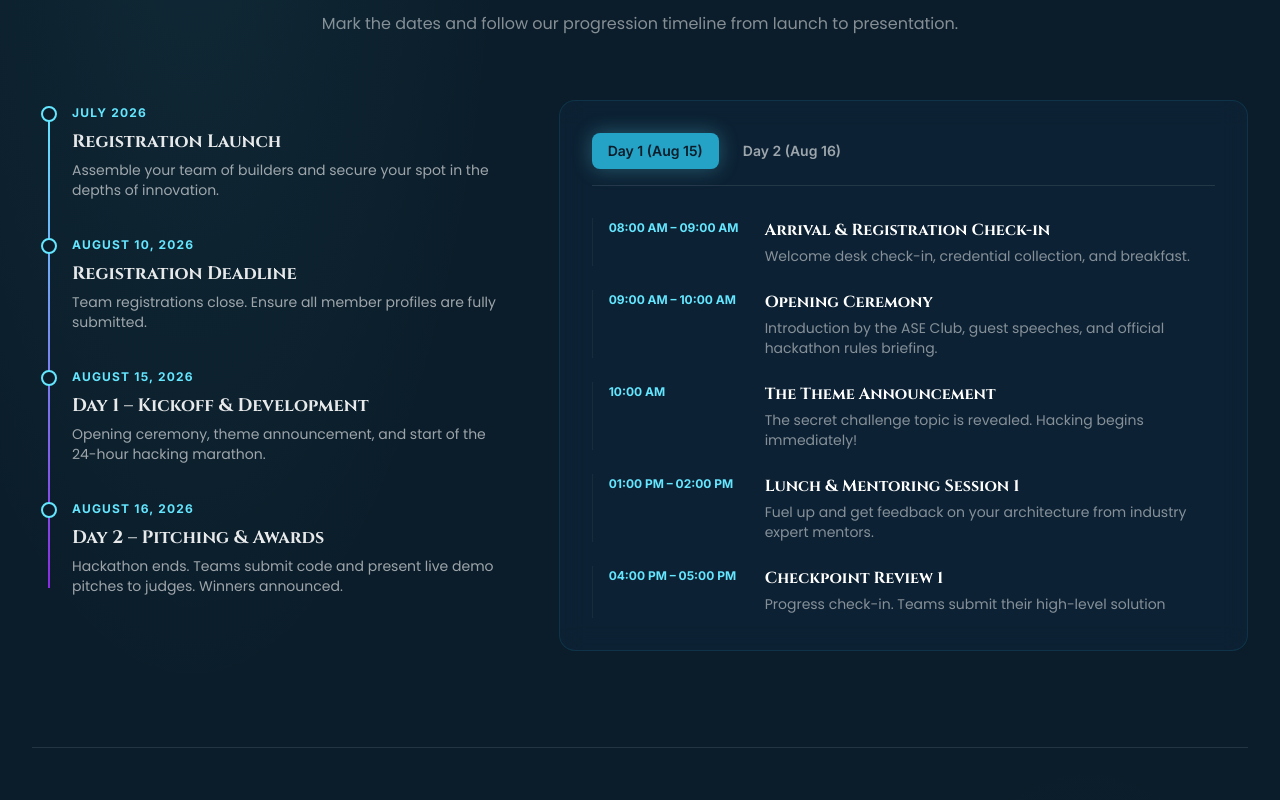
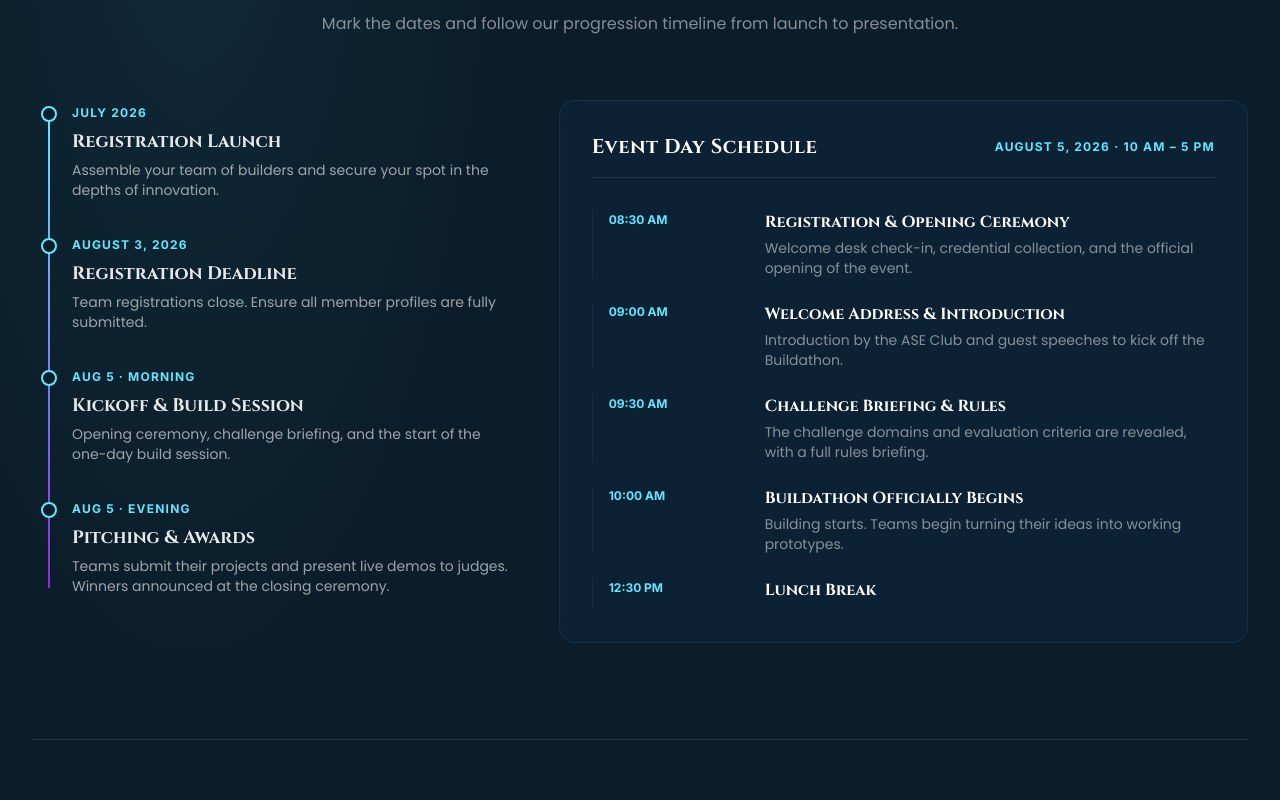
Before and after one commit to ASE-NSBM/PANDORA-Buildathon-Web, a Next.js app: page /about-event in a window 1280 px wide. Shown: the part 2020-2820 px from the top of the page. Built offline with nearby package versions, Linux system fonts and the light colour scheme.

Commit message:
refactor: update event timeline and schedule details for clarity and consistency

```diff
--- a/app/about-event/page.tsx
+++ b/app/about-event/page.tsx
@@ -30,7 +30,7 @@ const OBJECTIVES = [
   {
     icon: Zap,
     title: 'Rapid Prototyping',
-    description: 'Accelerate your ideas from concept to a functioning prototype in just 24 hours.'
+    description: 'Accelerate your ideas from concept to a functioning prototype in a single build day.'
   },
   {
     icon: Target,
@@ -47,43 +47,36 @@ const TIMELINE = [
     status: 'Upcoming'
   },
   {
-    date: 'August 10, 2026',
+    date: 'August 3, 2026',
     title: 'Registration Deadline',
     desc: 'Team registrations close. Ensure all member profiles are fully submitted.',
     status: 'Upcoming'
   },
   {
-    date: 'August 15, 2026',
-    title: 'Day 1 – Kickoff & Development',
-    desc: 'Opening ceremony, theme announcement, and start of the 24-hour hacking marathon.',
-    status: 'Hackathon'
+    date: 'Aug 5 · Morning',
+    title: 'Kickoff & Build Session',
+    desc: 'Opening ceremony, challenge briefing, and the start of the one-day build session.',
+    status: 'Buildathon'
   },
   {
-    date: 'August 16, 2026',
-    title: 'Day 2 – Pitching & Awards',
-    desc: 'Hackathon ends. Teams submit code and present live demo pitches to judges. Winners announced.',
+    date: 'Aug 5 · Evening',
+    title: 'Pitching & Awards',
+    desc: 'Teams submit their projects and present live demos to judges. Winners announced at the closing ceremony.',
     status: 'Awards'
   }
 ]
 
-const SCHEDULE_DAY_1 = [
-  { time: '08:00 AM – 09:00 AM', title: 'Arrival & Registration Check-in', desc: 'Welcome desk check-in, credential collection, and breakfast.' },
-  { time: '09:00 AM – 10:00 AM', title: 'Opening Ceremony', desc: 'Introduction by the ASE Club, guest speeches, and official hackathon rules briefing.' },
-  { time: '10:00 AM', title: 'The Theme Announcement', desc: 'The secret challenge topic is revealed. Hacking begins immediately!' },
-  { time: '01:00 PM – 02:00 PM', title: 'Lunch & Mentoring Session 1', desc: 'Fuel up and get feedback on your architecture from industry expert mentors.' },
-  { time: '04:00 PM – 05:00 PM', title: 'Checkpoint Review 1', desc: 'Progress check-in. Teams submit their high-level solution outline.' },
-  { time: '07:30 PM – 08:30 PM', title: 'Dinner & Mentoring Session 2', desc: 'Technical mentoring focusing on backend, database, and deployment setup.' },
-  { time: '12:00 AM (Midnight)', title: 'Midnight Snack & Chill Out', desc: 'Mini-games and quick coffee breaks to keep the energy levels high.' }
-]
-
-const SCHEDULE_DAY_2 = [
-  { time: '07:00 AM – 08:00 AM', title: 'Rise & Shine Breakfast', desc: 'Morning coffee and fresh meals to prepare for the final sprint.' },
-  { time: '09:00 AM – 10:00 AM', title: 'Checkpoint Review 2 & Mentoring 3', desc: 'Final push. Mentors review demo readiness and presentation decks.' },
-  { time: '10:00 AM', title: 'Hacking Stop & Code Freeze', desc: 'All repositories must be pushed. Late submissions will not be accepted.' },
-  { time: '10:30 AM – 01:00 PM', title: 'Preliminary Round Pitches', desc: 'Teams present 5-minute demos to panel judges. Top teams advance to finals.' },
-  { time: '01:00 PM – 02:00 PM', title: 'Lunch Break', desc: 'Judges deliberate and score sheet verification.' },
-  { time: '02:00 PM – 04:00 PM', title: 'Final Pitch Showcase', desc: 'The top finalist teams pitch live on the main stage to all attendees.' },
-  { time: '04:00 PM – 05:00 PM', title: 'Award Ceremony & Closing', desc: 'Prizes, trophies, certificates distribution, and closing photography.' }
+const SCHEDULE = [
+  { time: '08:30 AM', title: 'Registration & Opening Ceremony', desc: 'Welcome desk check-in, credential collection, and the official opening of the event.' },
+  { time: '09:00 AM', title: 'Welcome Address & Introduction', desc: 'Introduction by the ASE Club and guest speeches to kick off the Buildathon.' },
+  { time: '09:30 AM', title: 'Challenge Briefing & Rules', desc: 'The challenge domains and evaluation criteria are revealed, with a full rules briefing.' },
+  { time: '10:00 AM', title: 'Buildathon Officially Begins', desc: 'Building starts. Teams begin turning their ideas into working prototypes.' },
+  { time: '12:30 PM', title: 'Lunch Break', desc: 'Refuel and regroup before the afternoon development session.' },
+  { time: '01:30 PM', title: 'Development Session Continues', desc: 'Teams keep building, with mentors on hand for technical guidance.' },
+  { time: '04:00 PM', title: 'Project Submission Deadline', desc: 'All repositories must be pushed. Late submissions will not be accepted.' },
+  { time: '04:15 PM', title: 'Team Presentations & Demonstrations', desc: 'Teams present live demos of their solutions to the panel of judges.' },
+  { time: '05:30 PM', title: 'Judges’ Deliberation', desc: 'Judges score the submissions and verify the final results.' },
+  { time: '06:00 PM', title: 'Awards Ceremony & Closing Remarks', desc: 'Prizes, trophies, certificates, and closing photography.' }
 ]
 
 const PRIZES = [
@@ -131,7 +124,7 @@ const FAQS = [
   },
   {
     q: 'Can we use pre-built templates or libraries?',
-    a: 'Yes, using open-source libraries, frameworks, and boilerplates is allowed. However, all project core code, features, and custom designs must be built from scratch during the 24-hour hacking window. Pre-existing projects cannot be submitted.'
+    a: 'Yes, using open-source libraries, frameworks, and boilerplates is allowed. However, all project core code, features, and custom designs must be built from scratch during the build window on event day. Pre-existing projects cannot be submitted.'
   },
   {
     q: 'What should we bring to the venue?',
@@ -144,7 +137,6 @@ const FAQS = [
 ]
 
 export default function AboutEventPage() {
-  const [activeDay, setActiveDay] = useState<'day1' | 'day2'>('day1')
   const [openFaq, setOpenFaq] = useState<number | null>(null)
 
   const [mousePos1, setMousePos1] = useState({ x: 0, y: 0 })
@@ -234,13 +226,13 @@ export default function AboutEventPage() {
                   undergraduates from across the region to tackle modern, complex industry problems.
                 </p>
                 <p className="font-poppins text-xs md:text-sm lg:text-base text-white/70 leading-relaxed">
-                  Over a 24-hour sprint, your team will conceptualize, develop, test, and pitch an application,
+                  Over a single intensive build day, your team will conceptualize, develop, test, and pitch an application,
                   proving that you can convert high-level requirements into clean, production-ready systems.
                 </p>
               </div>
               <div className="border-t border-white/10 pt-6 mt-8 flex items-center justify-between text-xs font-inter text-bright-cyan font-bold uppercase tracking-wider">
                 <span>ASE Signature Event</span>
-                <span>August 15-16, 2026</span>
+                <span>August 5, 2026</span>
               </div>
             </div>
 
@@ -368,7 +360,7 @@ export default function AboutEventPage() {
 
             <ul className="space-y-4">
               {[
-                { title: 'Originality First', desc: 'All submitted projects must be designed and coded entirely during the 24-hour hackathon window.' },
+                { title: 'Originality First', desc: 'All submitted projects must be designed and coded entirely during the build window on event day.' },
                 { title: 'Template Disclosure', desc: 'Pre-existing templates, boilers, or component packages must be fully disclosed upon submission.' },
                 { title: 'Intellectual Honesty', desc: 'Plagiarism, copying code from other participants, or submitting pre-built projects results in instant disqualification.' },
                 { title: 'Final Arbiters', desc: 'The scoring and decisions of the judging panel are final, absolute, and not subject to appeal.' }
@@ -417,38 +409,22 @@ export default function AboutEventPage() {
               ))}
             </div>
 
-            {/* Daily Schedule tabs */}
+            {/* Event Day Schedule */}
             <div className="lg:col-span-7 glass-card p-5 md:p-8 space-y-8">
 
-              {/* Tab Selector */}
-              <div className="flex flex-col sm:flex-row gap-4 items-start sm:items-center justify-between border-b border-white/10 pb-4">
-                <div className="flex gap-2">
-                  <button
-                    onClick={() => setActiveDay('day1')}
-                    className={`font-inter text-sm px-4 py-2 rounded-lg font-semibold transition-all duration-200 cursor-pointer ${
-                      activeDay === 'day1'
-                        ? 'bg-bio-cyan text-deep-ocean shadow-cyan-glow'
-                        : 'text-white/60 hover:text-white hover:bg-white/5'
-                    }`}
-                  >
-                    Day 1 (Aug 15)
-                  </button>
-                  <button
-                    onClick={() => setActiveDay('day2')}
-                    className={`font-inter text-sm px-4 py-2 rounded-lg font-semibold transition-all duration-200 cursor-pointer ${
-                      activeDay === 'day2'
-                        ? 'bg-bio-cyan text-deep-ocean shadow-cyan-glow'
-                        : 'text-white/60 hover:text-white hover:bg-white/5'
-                    }`}
-                  >
-                    Day 2 (Aug 16)
-                  </button>
-                </div>
+              {/* Header */}
+              <div className="flex flex-col sm:flex-row gap-2 sm:gap-4 items-start sm:items-center justify-between border-b border-white/10 pb-4">
+                <h3 className="font-display text-lg md:text-xl font-bold text-white tracking-wide">
+                  Event Day Schedule
+                </h3>
+                <span className="font-inter text-xs text-bright-cyan font-bold tracking-widest uppercase">
+                  August 5, 2026 · 10 AM – 5 PM
+                </span>
               </div>
 
               {/* Schedule listing */}
               <div className="space-y-6 max-h-[400px] overflow-y-auto pr-2 custom-scrollbar">
-                {(activeDay === 'day1' ? SCHEDULE_DAY_1 : SCHEDULE_DAY_2).map((item, idx) => (
+                {SCHEDULE.map((item, idx) => (
                   <div key={idx} className="flex flex-col sm:flex-row gap-2 sm:gap-4 items-start border-l border-white/5 pl-4 hover:border-bio-cyan/30 transition-colors">
                     <span className="font-inter text-xs text-bright-cyan font-bold sm:min-w-[140px] pt-0.5">
                       {item.time}
```
